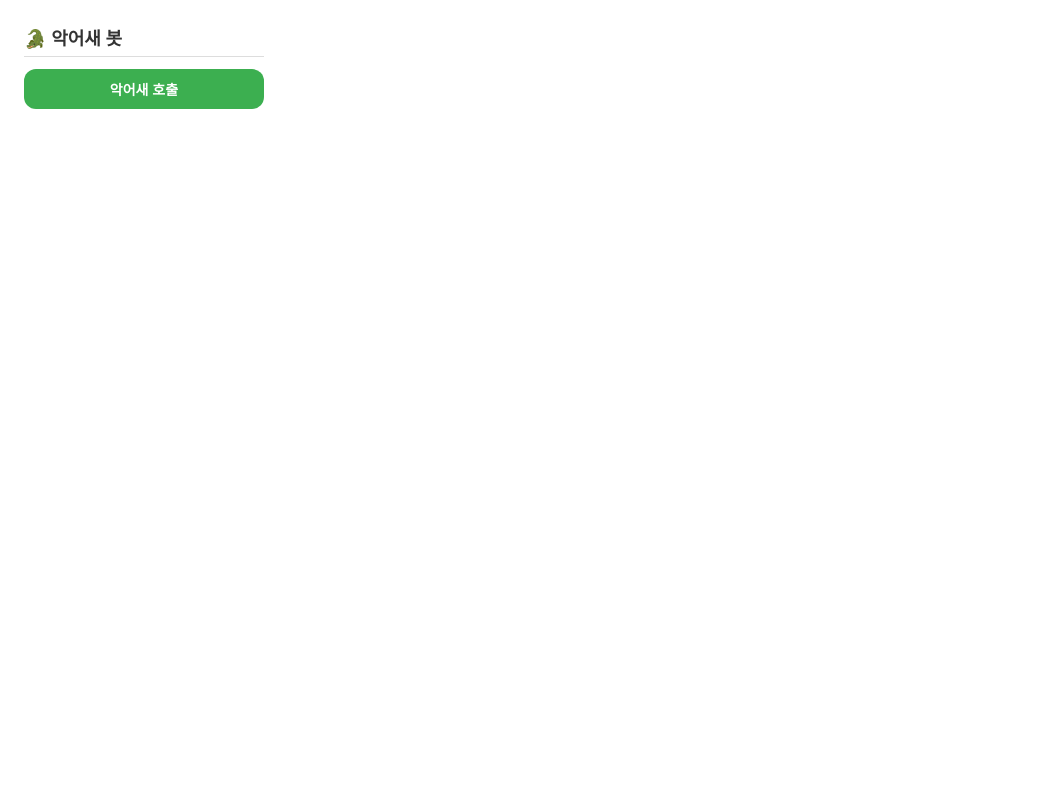
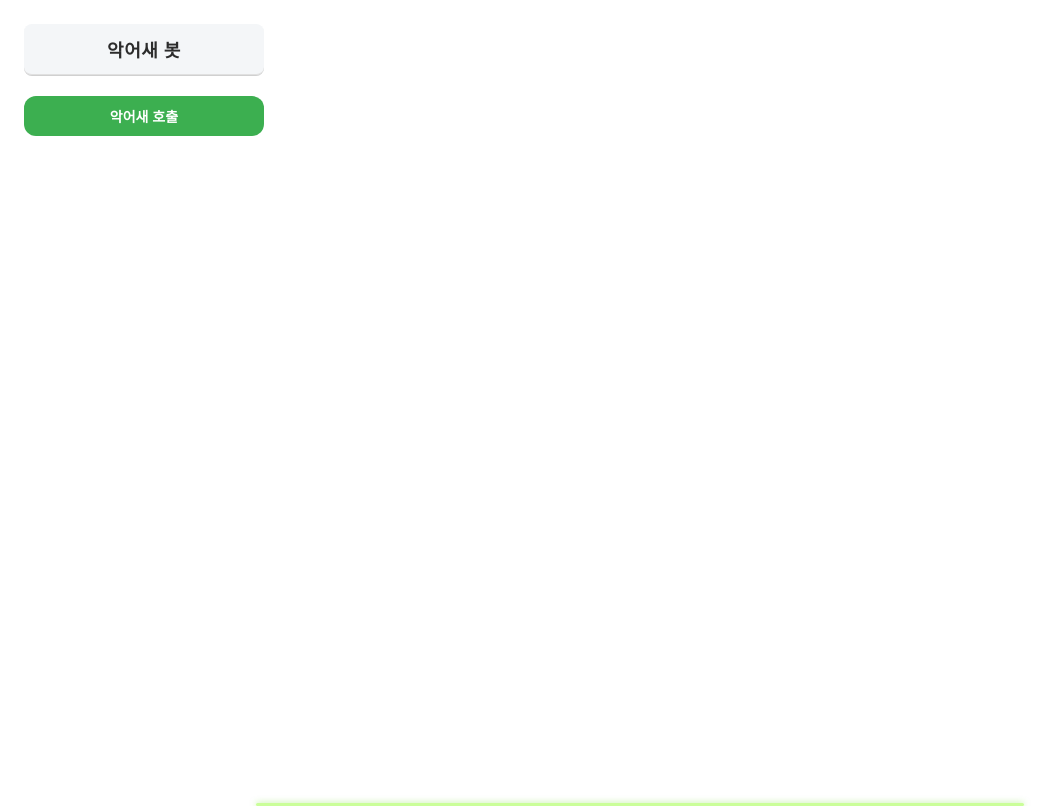
Before and after one commit to mindungil/crocodile-bird, a website built with Vite: page popup.html in a window 1280 px wide. Shown: the whole page, without its empty margins (0-1064 px from the left). Built offline with nearby package versions, Linux system fonts and the light colour scheme; some packages are replaced by stand-ins of ours.

Commit message:
refactor: popup UI 수정

```diff
--- a/popup.html
+++ b/popup.html
@@ -4,9 +4,10 @@
 <head>
   <meta charset="UTF-8" />
   <title>Crocodile-Bird Bot</title>
+  <link href="https://fonts.googleapis.com/css2?family=Noto+Sans+KR:wght@400;700&display=swap" rel="stylesheet">
   <style>
     body {
-      font-family: 'Segoe UI', 'Noto Sans KR', sans-serif;
+      font-family: 'Noto Sans KR', sans-serif;
       padding: 16px;
       width: 240px;
       background: #ffffff;
@@ -14,11 +15,32 @@
     }
 
     h3 {
-      margin-top: 0;
+      font-family: 'Noto Sans KR', sans-serif;
       font-size: 18px;
-      border-bottom: 1px solid #ddd;
-      padding-bottom: 6px;
-      margin-bottom: 12px;
+      font-weight: 600;
+      text-align: center;
+      color: #2c2c2c;
+      margin: 0 0 20px 0;
+      padding: 12px 0;
+      border-bottom: 1px solid #d0d0d0;
+      background-color: #f4f6f8;
+      border-radius: 8px;
+      letter-spacing: 0.5px;
+      line-height: 1.5;
+      box-shadow: inset 0 -1px 0 #e0e0e0;
+    }
+
+    h3::after {
+      content: "";
+      position: absolute;
+      bottom: -6px;
+      left: 50%;
+      transform: translateX(-50%);
+      width: 60%;
+      height: 3px;
+      background: rgba(124, 252, 0, 0.4);
+      border-radius: 3px;
+      box-shadow: 0 0 6px rgba(100, 221, 23, 0.5);
     }
 
     #toggleBird {
@@ -50,7 +72,7 @@
       font-size: 14px;
       cursor: pointer;
       border: none;
-      border-radius: 999px;
+      border-radius: 12px;
       background: linear-gradient(to right, #e8f5e9, #f1f8e9);
       color: #333;
       box-shadow: 0 2px 5px rgba(0, 0, 0, 0.1);
@@ -72,7 +94,7 @@
 </head>
 
 <body>
-  <h3>🐊 악어새 봇</h3>
+  <h3>악어새 봇</h3>
   <button id="toggleBird">악어새 호출</button>
 
   <div class="steps" id="stepButtons">
```
Also changed, not shown: src/utils/prompts.js (+19 -43 lines), dist/controller.js, dist/popup.html.
